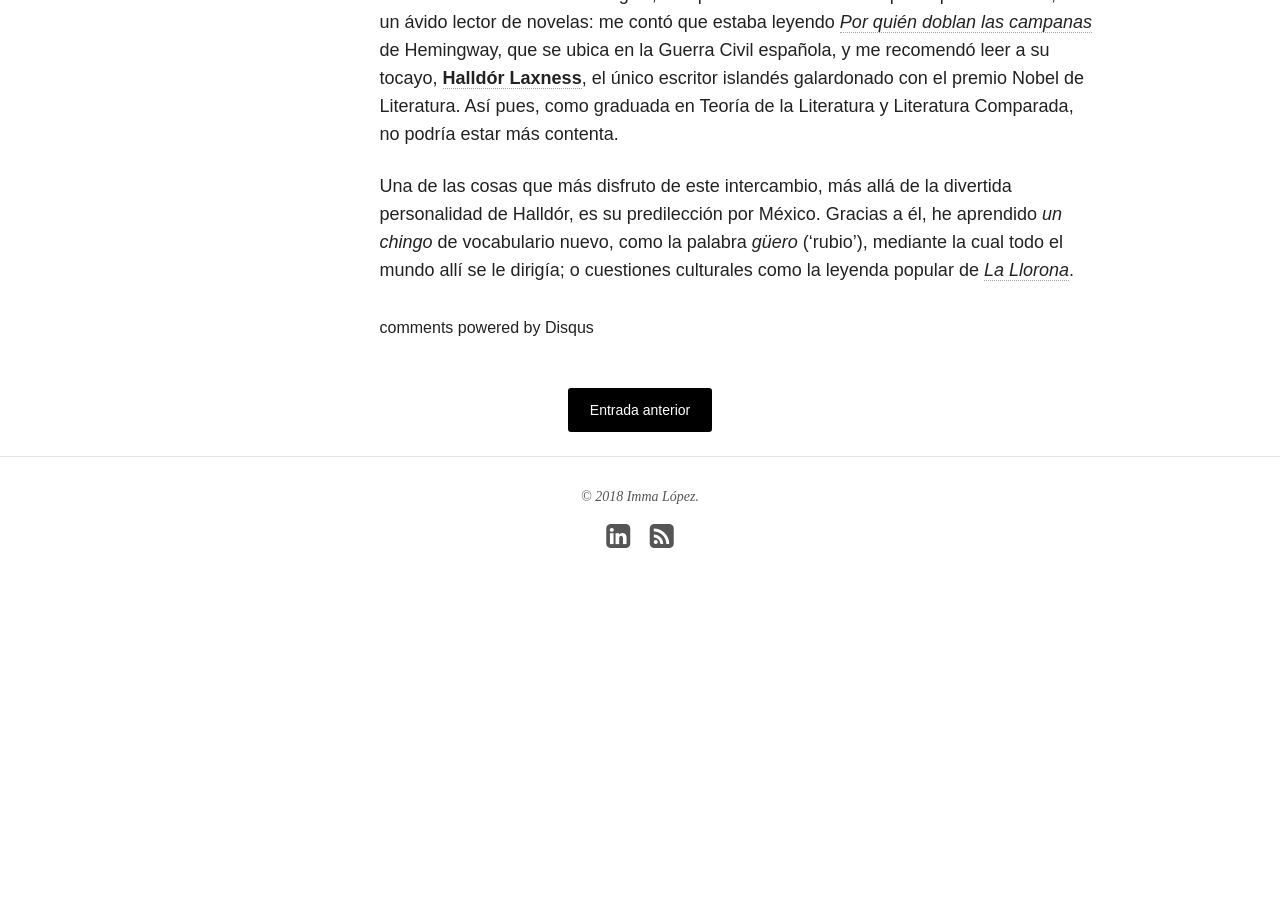
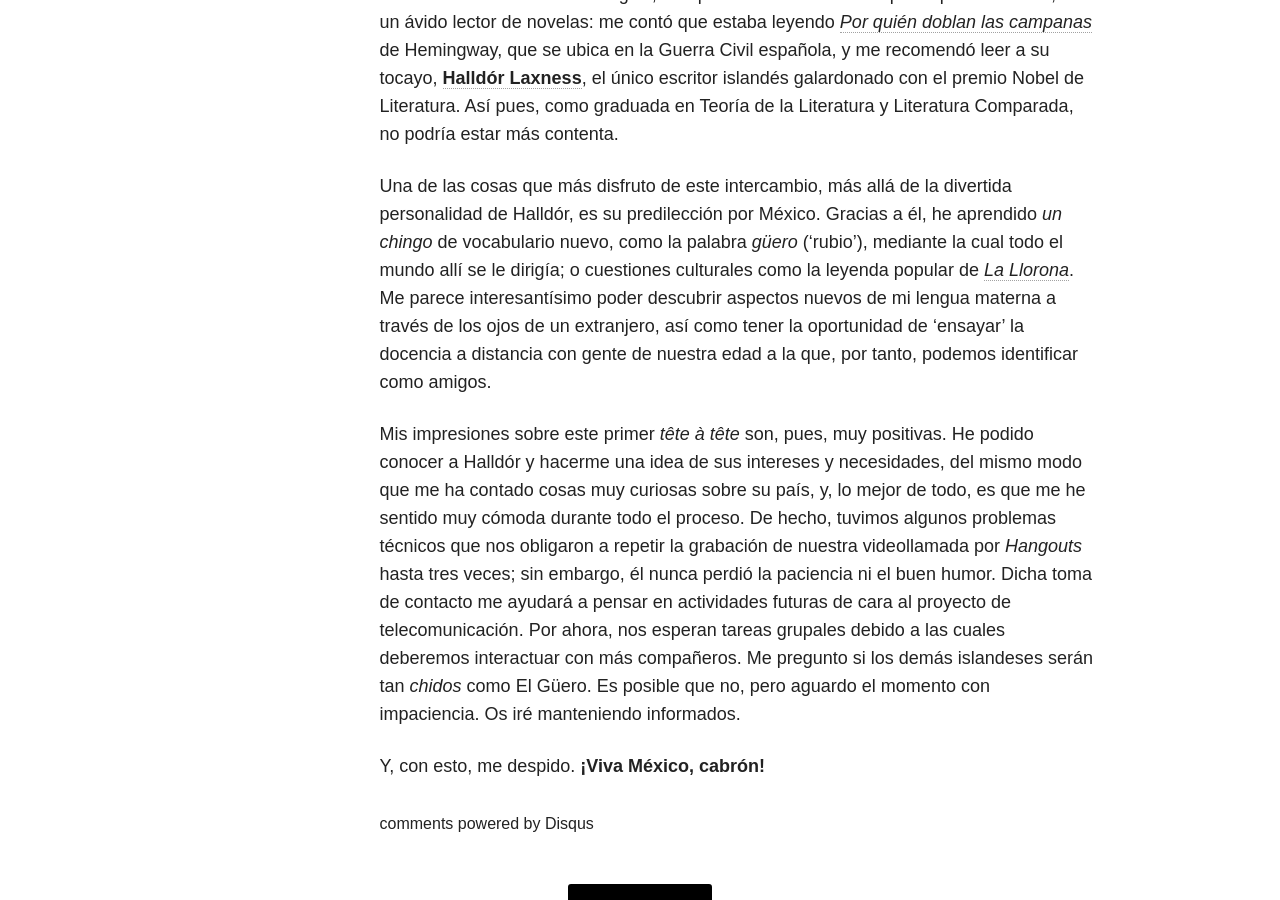
Before and after one commit to immalopez/immalopez.github.io, a Jekyll site: the page built from _posts/blog/2018-02-10-halldor-primera-toma.md, in a window 1280 px wide and 900 px high, scrolled down 1853 px. Built offline with Jekyll 4.4.1, drawn with Linux system fonts in a browser that asks for light colours; nearby versions of some CDN libraries; comment, search, counter and statistics services are not loaded; before the commit the page ends 2501 px from its top, so only the background shows below that.

Commit message:
Update 2018-02-10-halldor-primera-toma.md

```diff
--- a/_posts/blog/2018-02-10-halldor-primera-toma.md
+++ b/_posts/blog/2018-02-10-halldor-primera-toma.md
@@ -26,4 +26,8 @@ La verdad es que, tanto ellos como nosotros, estamos entusiasmados con la idea y
 
 En general, Halldór es un chico muy aventurero y desprovisto de complejos. Las dos lenguas románicas que estudia, el italiano y el español, las aprendió porque un buen día se aburría y decidió embarcarse en dos viajes improvisados, uno al norte de Italia y otro a México (aunque, en este último, una chica mexicana que había conocido de Erasmus en Finlandia tuvo algo que ver :P). Cada viernes se baña en el mar, sobre todo en invierno cuando está helado, puesto que en Islandia se considera algo necesario para fortalecer el sistema inmunológico, aunque no todo el mundo lo practique. Asimismo, es un ávido lector de novelas: me contó que estaba leyendo [_Por quién doblan las campanas_](https://es.wikipedia.org/wiki/Por_quién_doblan_las_campanas) de Hemingway, que se ubica en la Guerra Civil española, y me recomendó leer a su tocayo, [**Halldór Laxness**](https://es.wikipedia.org/wiki/Halldór_Laxness), el único escritor islandés galardonado con el premio Nobel de Literatura. Así pues, como graduada en Teoría de la Literatura y Literatura Comparada, no podría estar más contenta.
 
-Una de las cosas que más disfruto de este intercambio, más allá de la divertida personalidad de Halldór, es su predilección por México. Gracias a él, he aprendido _un chingo_ de vocabulario nuevo, como la palabra _güero_ (‘rubio’), mediante la cual todo el mundo allí se le dirigía; o cuestiones culturales como la leyenda popular de [_La Llorona_](https://es.wikipedia.org/wiki/Llorona).
+Una de las cosas que más disfruto de este intercambio, más allá de la divertida personalidad de Halldór, es su predilección por México. Gracias a él, he aprendido _un chingo_ de vocabulario nuevo, como la palabra _güero_ (‘rubio’), mediante la cual todo el mundo allí se le dirigía; o cuestiones culturales como la leyenda popular de [_La Llorona_](https://es.wikipedia.org/wiki/Llorona). Me parece interesantísimo poder descubrir aspectos nuevos de mi lengua materna a través de los ojos de un extranjero, así como tener la oportunidad de 'ensayar' la docencia a distancia con gente de nuestra edad a la que, por tanto, podemos identificar como amigos.
+
+Mis impresiones sobre este primer _tête à tête_ son, pues, muy positivas. He podido conocer a Halldór y hacerme una idea de sus intereses y necesidades, del mismo modo que me ha contado cosas muy curiosas sobre su país, y, lo mejor de todo, es que me he sentido muy cómoda durante todo el proceso. De hecho, tuvimos algunos problemas técnicos que nos obligaron a repetir la grabación de nuestra videollamada por _Hangouts_ hasta tres veces; sin embargo, él nunca perdió la paciencia ni el buen humor. Dicha toma de contacto me ayudará a pensar en actividades futuras de cara al proyecto de telecomunicación. Por ahora, nos esperan tareas grupales debido a las cuales deberemos interactuar con más compañeros. Me pregunto si los demás islandeses serán tan _chidos_ como El Güero. Es posible que no, pero aguardo el momento con impaciencia. Os iré manteniendo informados.
+
+Y, con esto, me despido. **¡Viva México, cabrón!**
```
